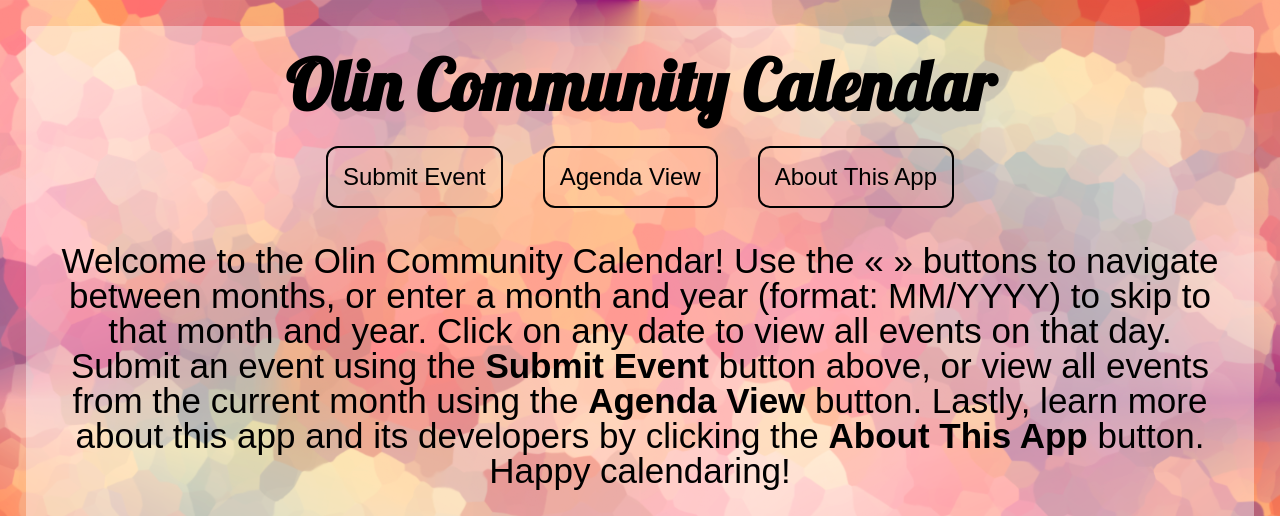
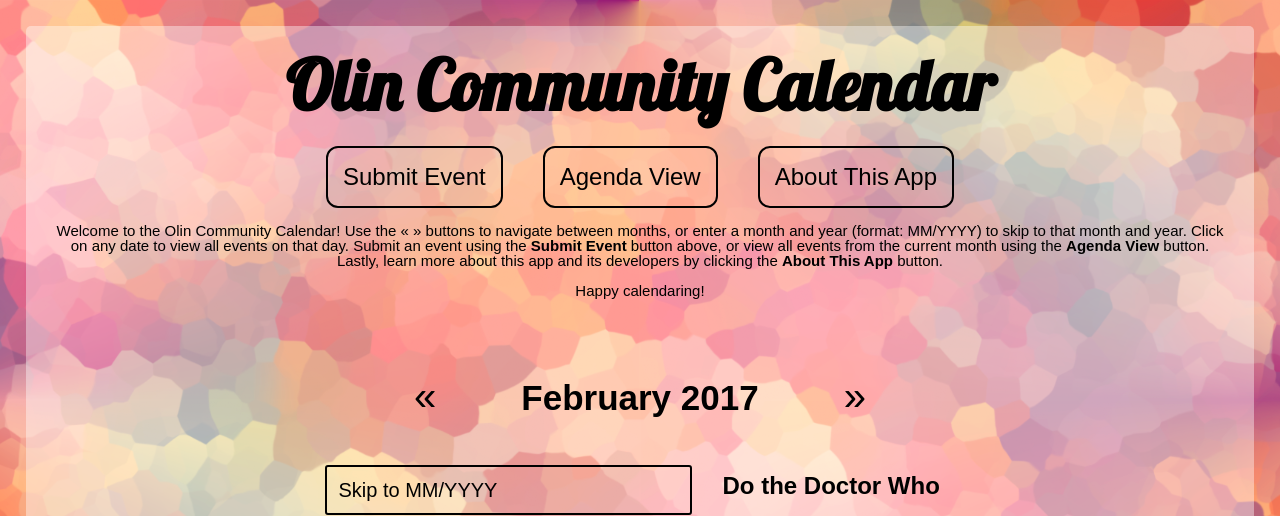
Before and after one commit to leonjunwei/htl-calendar, a Flask app: page / in a window 1280 px wide. Shown: the top 516 px of the page. Run offline with Flask 2, Linux system fonts and the light colour scheme; data that the repository does not hold is empty; some libraries are stand-ins or nearby versions; some web fonts are replaced.

Commit message:
Fixing font size

```diff
--- a/templates/index.html
+++ b/templates/index.html
@@ -21,7 +21,7 @@
         &emsp;&emsp;
         <a href="about.html"><button class="menu">About This App</button></a>
 
-        <p>Welcome to the Olin Community Calendar! Use the &laquo; &raquo; buttons to navigate between months, or enter a month and year (format: MM/YYYY) to skip to that month and year. Click on any date to view all events on that day. Submit an event using the <b>Submit Event</b> button above, or view all events from the current month using the <b>Agenda View</b> button. Lastly, learn more about this app and its developers by clicking the <b>About This App</b> button. <br/>Happy calendaring!</p>
+        <p style="font-size: 15px">Welcome to the Olin Community Calendar! Use the &laquo; &raquo; buttons to navigate between months, or enter a month and year (format: MM/YYYY) to skip to that month and year. Click on any date to view all events on that day. Submit an event using the <b>Submit Event</b> button above, or view all events from the current month using the <b>Agenda View</b> button. Lastly, learn more about this app and its developers by clicking the <b>About This App</b> button.<br/><br/>Happy calendaring!</p>
 
 
         <div id="demo"></div> <!-- Container for JS component -->
```
